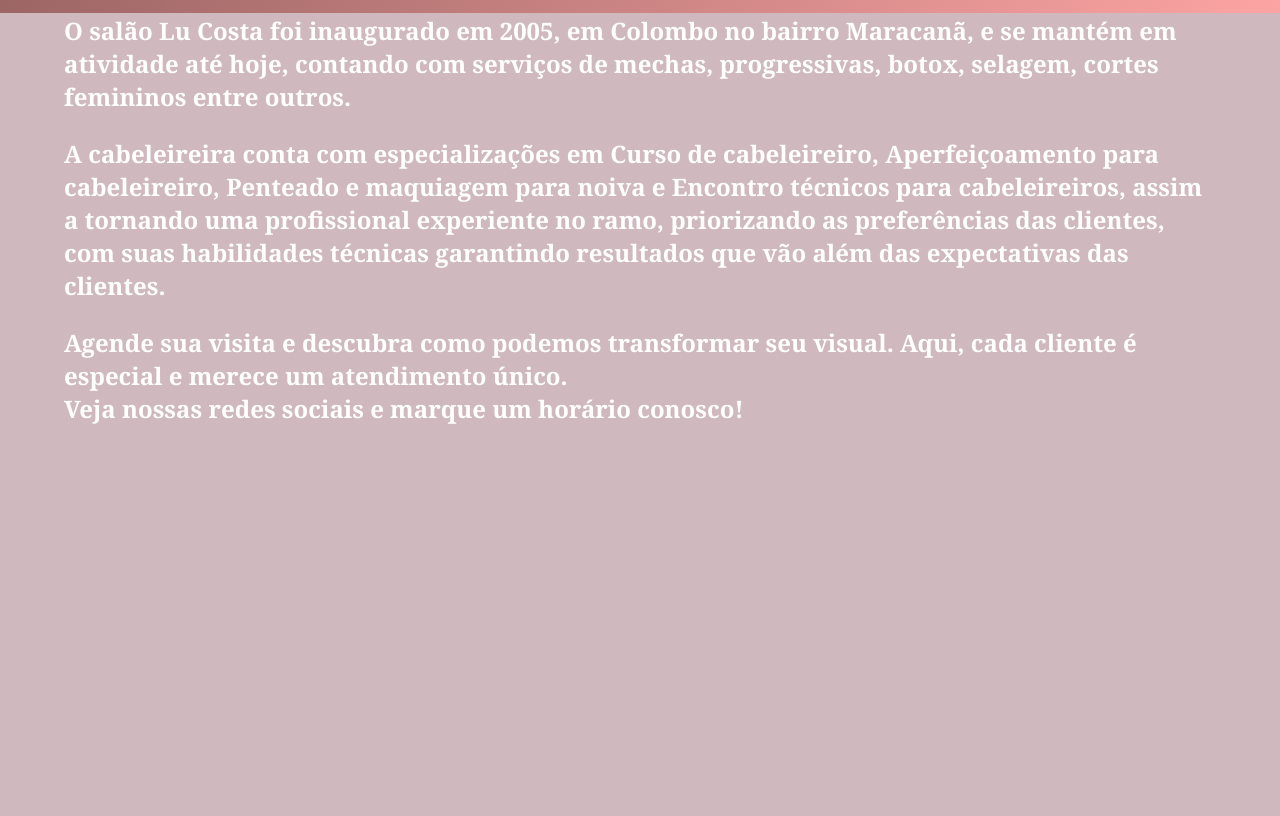
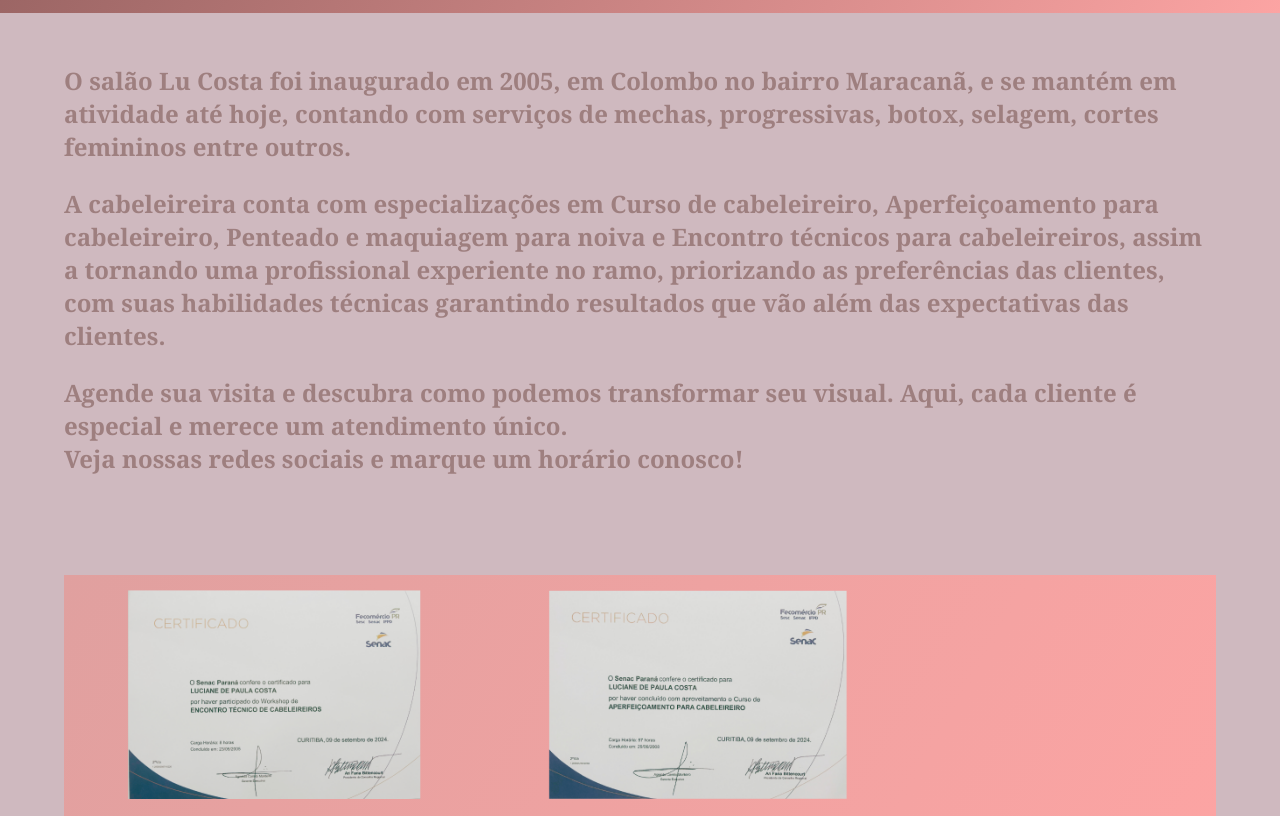
Before and after one commit to tskkks/TCCpricipal, a plain HTML site: page TCC_css/index.html in a window 1280 px wide. Shown: the part 136-952 px from the top of the page. Before the commit the page ends 800 px from the top, so only its background shows below. Drawn offline with Linux system fonts and the light colour scheme.

Commit message:
finalizado so mais umas fts

```diff
--- a/TCC_css/css/style.css
+++ b/TCC_css/css/style.css
@@ -12,8 +12,9 @@ body{
     margin: 0;
     padding: 0;
     background-color: #cfb9bf;
-    color: rgb(255, 255, 255);
-    text-align:inherit
+    color: rgb(158, 127, 127);
+    text-align:inherit;
+
 }
 nav ul {
     list-style: none;
@@ -60,7 +61,7 @@ nav a:hover {
 
 main {
     margin:auto;
-    margin-top:150px;
+    margin-top:200px;
     width: 90%;
     justify-self: center;
 }
@@ -75,3 +76,12 @@ main {
     width: 100%;
     height: 500px
 }
+
+.Box_certificados{
+    background:linear-gradient(120deg,#e0a09f 0%, #FCA4A3 100%);
+    height: 250px;
+    margin: 80px;
+    width: 90%;
+    justify-self: center;
+    justify-content: space-evenly;
+}
--- a/TCC_css/index.html
+++ b/TCC_css/index.html
@@ -53,7 +53,12 @@
         </main>
 
         </div>
-
+        <div class="Box_certificados">
+            <img src="./imagens/1.png" width="420px" height="240">
+            <img src="./imagens/2.png" width="420px" height="240">
+            <img src="./imagens/3.png" width="420px" height="240">
+            <img src="./imagens/4.png" width="420px" height="240">
+        </div>
 
 
 
```
Also changed, not shown: TCC_css/imagens/1.png (added), TCC_css/imagens/2.png (added), TCC_css/imagens/3.png (added), TCC_css/imagens/4.png (added).
